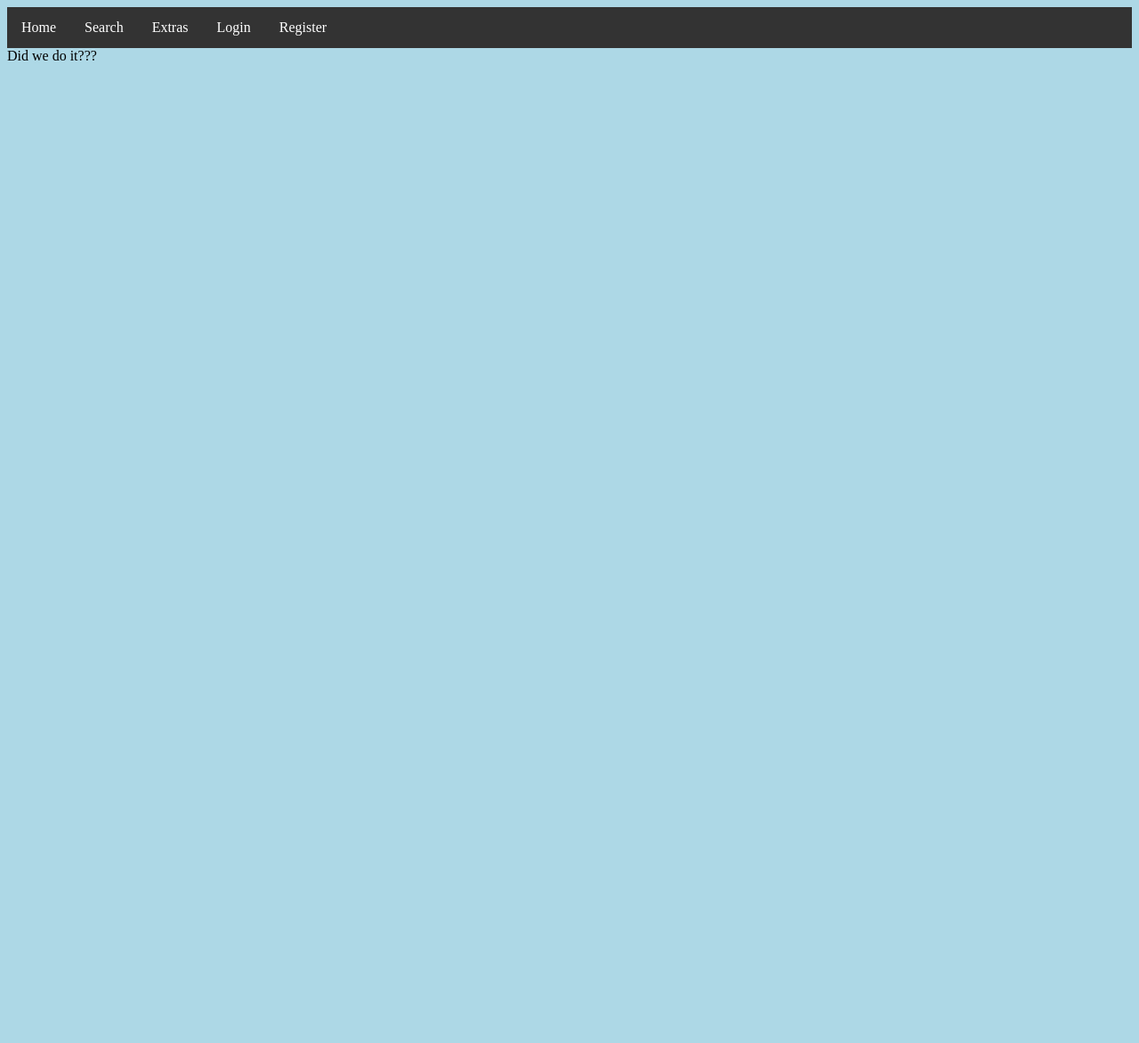
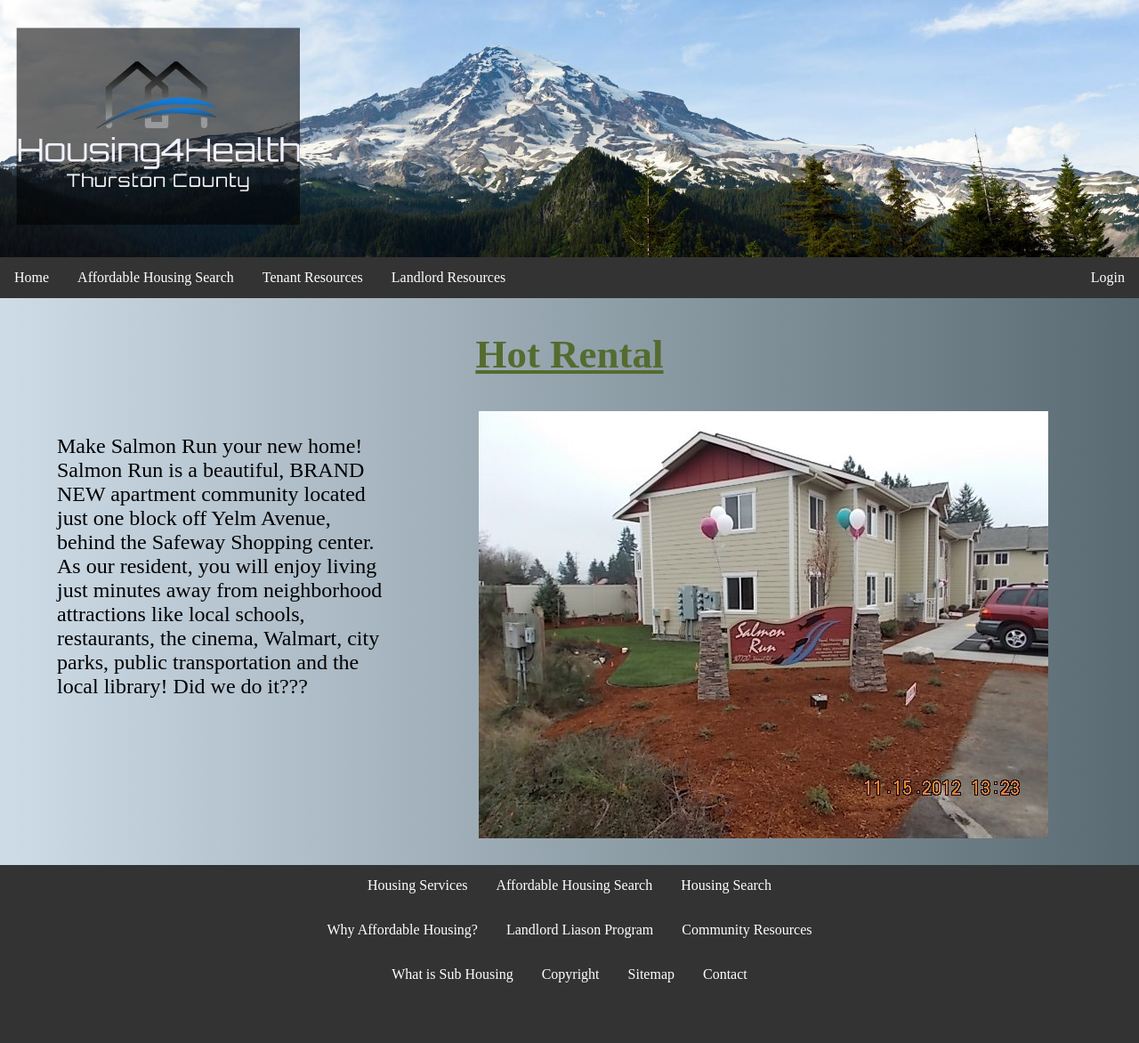
Before and after one commit to jwolf059/H4H, a PHP site: page /Homepage.html in a window 1280 px wide. Shown: the whole page at 89% size. Before the commit the page ends 68 px from the top, so only its background shows below. Run offline with PHP 8.4, Linux system fonts and the light colour scheme.

Commit message:
Homepage with formatting

```diff
--- a/Homepage.html
+++ b/Homepage.html
@@ -6,17 +6,24 @@ and open the template in the editor.
 -->
 <html>
     <head>
-        <title>Whoot Whoot</title>
+        <title>Housing4HealthTC</title>
         <meta charset="UTF-8">
         <meta name="viewport" content="width=device-width, initial-scale=1.0">
-        <link rel="stylesheet" type="text/css" href="Style3.css">
+        <link rel="stylesheet" type="text/css" href="Style3.css" media = "screen">
     </head>
     <body>
-        <ul>
+        <div id ="wrapper">
+            <div id="logo-wrap">
+                <img id = logoImg src ="./img/Header.png" alt ="theimage">
+            </div>
+
+            <div id="menu_wrap">
+                <nav>
+                    <ul class="menu">
                         <li><a class="active" href="#home">Home</a></li>
-            <li><a href="#news">Search</a></li>
+                        <li><a href="#news">Affordable Housing Search</a></li>
                         <li class="dropdown">
-                <a href="#" class="dropbtn">Extras</a>
+                            <a href="#" class="dropbtn">Tenant Resources</a>
                             <div class="dropdown-content">
                                 <a href="#">What is Sub housing?</a>
                                 <a href="#">Housing Services</a>
@@ -24,10 +31,51 @@ and open the template in the editor.
 
                             </div>
                         </li>
+                        <li class="dropdown">
+                            <a href="#" class="dropbtn">Landlord Resources</a>
+                            <div class="dropdown-content">
+                                <a href="#">What is Sub housing?</a>
+                                <a href="#">Why affordable housing?</a>
+                                <a href="#">Landlord Liason Program</a>
+                            </div>
+                        </li>
 
-            <li><a href="user_login.html">Login</a></li>
-            <li><a href="register_form.html">Register</a></li>
+                        <li><a class ="login" href="user_login.html">Login</a></li>
                     </ul>
-        <div>Did we do it???</div>
+                </nav>
+            </div>
+            <div id = "content">
+                <h2> Hot Rental </h2>
+                <img src ="./img/SalmonRun.jpg" alt ="Will Query">
+                <p> Make Salmon Run your new home! Salmon Run is a beautiful, BRAND NEW apartment community located just one block off
+                    Yelm Avenue, behind the Safeway Shopping center. As our resident, you will enjoy living just minutes away from
+                    neighborhood attractions like local schools, restaurants, the cinema, Walmart, city parks, public transportation and
+                    the local library!
+
+                Did we do it???</div>
+
+            <div id="footer">
+                <div class="left_footer">
+                    <ul class="footer_list">
+                        <li>Housing Services</li>
+                        <li>Affordable Housing Search</li>
+                        <li>Housing Search</li>
+                    </ul>
+                </div>
+                <div class="right_footer">
+                    <ul class="footer_list">
+                        <li>Why Affordable Housing?</li>
+                        <li>Landlord Liason Program</li>
+                        <li>Community Resources</li>
+                    </ul>
+                </div>
+                <ul class="footer_list">
+                    <li>What is Sub Housing</li>
+                    <li>Copyright</li>
+                    <li>Sitemap</li>
+                    <li>Contact</li>
+                </ul>
+            </div>
+        </div>
     </body>
 </html>
--- a/Style3.css
+++ b/Style3.css
@@ -1,7 +1,18 @@
-body {
-    background-color: lightblue;
+#menu_wrap {
+    margin: 0;
+    padding: 0;
 }
-ul {
+
+#logo-wrap img {
+    display: block;
+    max-width: 100%;
+    height: auto;
+    width: auto;
+    margin: 0;
+    padding: 0;
+}
+
+ul  {
     list-style-type: none;
     margin: 0;
     padding: 0;
@@ -12,8 +23,15 @@ ul {
 li {
     float: left;
 }
-
+.login {
+    position: absolute;
+    right: 0;
+    text-align: right;
+    margin: 0 auto;
+}
 li a, .dropbtn {
+    margin: 0;
+    padding: 0;
     display: inline-block;
     color: white;
     text-align: center;
@@ -22,7 +40,7 @@ li a, .dropbtn {
 }
 
 li a:hover, .dropdown:hover .dropbtn {
-    background-color: red;
+    background-color: green;
 }
 
 li.dropdown {
@@ -30,6 +48,8 @@ li.dropdown {
 }
 
 .dropdown-content {
+    margin: 0;
+    padding: 0;
     display: none;
     position: absolute;
     background-color: #f9f9f9;
@@ -38,6 +58,8 @@ li.dropdown {
 }
 
 .dropdown-content a {
+    margin: 0;
+    padding: 0;
     color: black;
     padding: 12px 16px;
     text-decoration: none;
@@ -45,8 +67,77 @@ li.dropdown {
     text-align: left;
 }
 
-.dropdown-content a:hover {background-color: #f1f1f1}
+.dropdown-content a:hover {
+    background-color: green
+}
 
 .dropdown:hover .dropdown-content {
     display: block;
 }
+
+body {
+    margin: 0;
+    padding: 0;
+    background: #cedce7; /* Old browsers */
+    background: -moz-linear-gradient(left, #cedce7 0%, #596a72 100%); /* FF3.6-15 */
+    background: -webkit-linear-gradient(left, #cedce7 0%,#596a72 100%); /* Chrome10-25,Safari5.1-6 */
+    background: linear-gradient(to right, #cedce7 0%,#596a72 100%); /* W3C, IE10+, FF16+, Chrome26+, Opera12+, Safari7+ */
+    filter: progid:DXImageTransform.Microsoft.gradient( startColorstr='#cedce7', endColorstr='#596a72',GradientType=1 ); /* IE6-9 */
+}
+
+#footer {
+    text-align: center;
+    color: white;
+    width: 100%;
+    height: 200px;
+    position: relative;
+    bottom: 0;
+    left: 0;
+    padding: 0;
+    margin: 0;
+    background-color: #333;
+}
+
+#footer ul {
+    display:inline-block;
+    margin: 0;
+    padding: 0;
+}
+
+#footer li {
+
+    padding: 0;
+    display: inline-block;
+    color: white;
+    padding: 14px 16px;
+    text-decoration: none;
+}
+
+#content img {
+    width: auto;
+    height: auto;
+    float: right;
+    margin-left: 8%;
+    margin-right: 8%;
+}
+
+#content p {
+    right: 50%;
+    font-size: 24px;
+    text-align: left;
+    margin: 5%;
+}
+
+#content {
+    width: auto;
+    height: 600px; /*FIX THIS*/
+    background-size: cover;
+    position: relative;
+}
+
+h2 {
+    font-size: 45px;
+    text-align: center;
+    color: darkolivegreen;
+    text-decoration: underline;
+}
```
Also changed, not shown: img/SalmonRun.jpg (added), img/header.PNG (added), 1 other file. Lines whose indentation alone changed are shown as unchanged.
